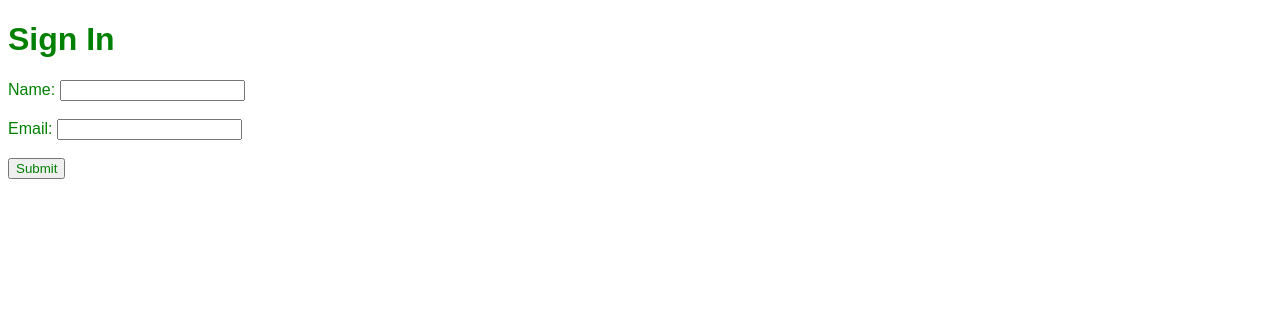
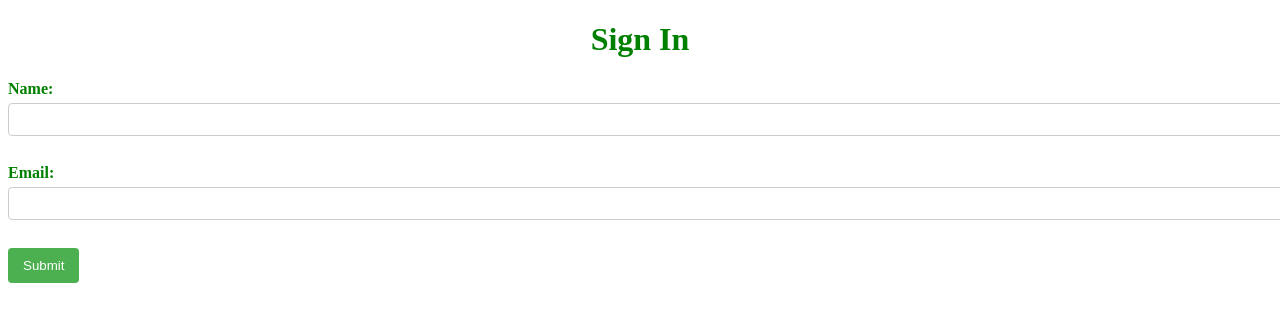
Before and after one commit to naamabetsalel/Naama_Betsalel, a website: page 7/views/index.html in a window 1280 px wide. Drawn offline with Linux system fonts and the light colour scheme; files that its build step writes are made by us from their sources.

Commit message:
my 7.1th commit

```diff
--- a/7/static/style.css
+++ b/7/static/style.css
@@ -1,4 +1,38 @@
-*{
+.container {
+    width: 300px;
+    margin: 0 auto;
+  }
+
+  h1 {
+    text-align: center;
     color: green;
-    font-family: Arial, Helvetica, sans-serif;
-}
+    font-weight: bold;  }
+
+  label {
+    display: block;
+    margin-bottom: 5px;
+    color: green;
+    font-weight: bold;
+  }
+
+  input[type="text"],
+  input[type="email"] {
+    width: 100%;
+    padding: 8px;
+    margin-bottom: 10px;
+    border: 1px solid #ccc;
+    border-radius: 4px;
+  }
+
+  input[type="submit"] {
+    background-color: #4CAF50;
+    color: white;
+    padding: 10px 15px;
+    border: none;
+    border-radius: 4px;
+    cursor: pointer;
+  }
+
+  input[type="submit"]:hover {
+    background-color: #45a049;
+  }
```
